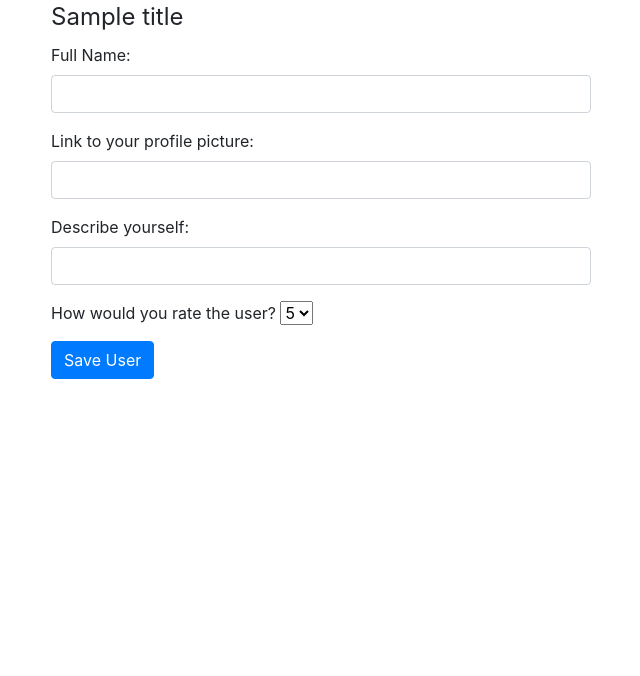
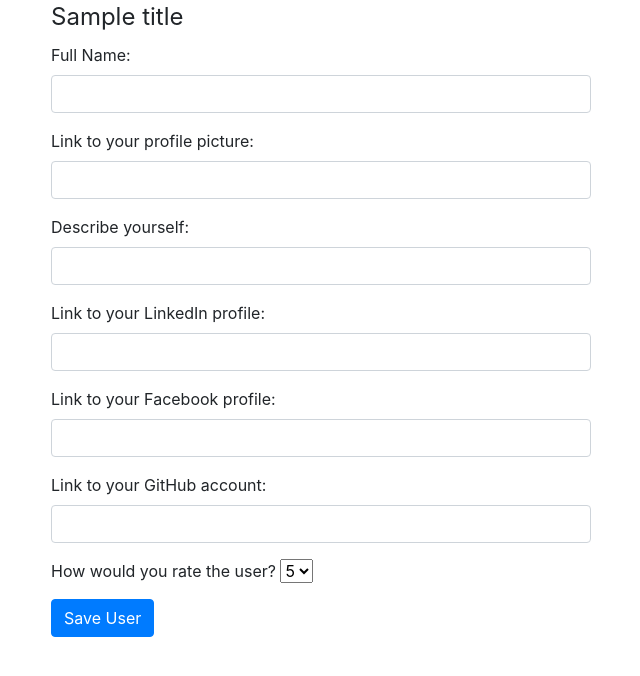
Before and after one commit to SamuelFolledo/Contractor, a Flask app: template templates/users_new.html in a window 1280 px wide. Shown: the part 57-733 px from the top of the page, without its empty margins (34-674 px from the left). Run offline with Flask 2, Linux system fonts and the light colour scheme; the template is opened without the code that fills it: most values are stand-ins (such as "Sample title", 1, 10 or a date in 2020); some libraries are stand-ins or nearby versions.

Commit message:
[add] added a way for users to upload a link for their picture and display it [add] added a way for users to upload a link to their linkedin, github, and facebook. And if user does not put those properties, then the view will not appear

```diff
--- a/app.py
+++ b/app.py
@@ -26,7 +26,10 @@ def users_submit():
         'user_name': request.form.get('user_name'),
         'user_description': request.form.get('user_description'),
         'user_rating': int(request.form.get('user_rating')),
-        'user_image': request.form.get('user_image')
+        'user_image': request.form.get('user_image'),
+        'user_linkedin': request.form.get('user_linkedin'),
+        'user_facebook': request.form.get('user_facebook'),
+        'user_github': request.form.get('user_github')
     }
     user_id = users.insert_one(user).inserted_id
     return redirect(url_for('users_show', user_id = user_id))
@@ -48,7 +51,10 @@ def users_update(user_id):
         'user_description': request.form.get('user_description'),
         # 'videos': request.form.get('videos').split()
         'user_rating': int(request.form.get('user_rating')),
-        'user_image': request.form.get('user_image')
+        'user_image': request.form.get('user_image'),
+        'user_linkedin': request.form.get('user_linkedin'),
+        'user_facebook': request.form.get('user_facebook'),
+        'user_github': request.form.get('user_github')
     }
     users.update_one(
         {'_id': ObjectId(user_id)},
--- a/templates/partials/users_form.html
+++ b/templates/partials/users_form.html
@@ -17,6 +17,24 @@
         <!-- <input type='text' name='description' /> -->
         <input class='form-control' id='user-description' type='text' name='user_description' value='{{ user.user_description }}' />
     </div>
+
+
+    <div class='form-group'>
+        <label for='user-linkedin'>Link to your LinkedIn profile:</label><br>
+        <input class='form-control' id='user-linkedin' type='text' name='user_linkedin' value='{{ user.user_linkedin }}' />
+    </div>
+
+    <div class='form-group'>
+        <label for='user-facebook'>Link to your Facebook profile:</label><br>
+        <input class='form-control' id='user-facebook' type='text' name='user_facebook' value='{{ user.user_facebook }}' />
+    </div>
+
+    <div class='form-group'>
+        <label for='user-github'>Link to your GitHub account:</label><br>
+        <input class='form-control' id='user-github' type='text' name='user_github' value='{{ user.user_github }}' />
+    </div>
+
+
     <!-- <div class='form-group'>
         <label for='user-videos'>Videos</label><br>
         <p class='text-muted'>Add videos in the form of 'https://youtube.com/embed/KEY'. Separate with a newline.</p>
--- a/templates/users_index.html
+++ b/templates/users_index.html
@@ -8,8 +8,8 @@
         {% for user in users %}
             <div class='col-md-3'>
                 <h2><a href='/users/{{ user._id }}'>{{ user.user_name }}</a></h2>
-                {% if user.user_image != "" %}
-                    <a href=/users/{{ user._id }}><img src={{user.user_image}} style="width:250px; height:300px"></a>
+                {% if user.user_image is defined and user.user_image|length %}
+                    <a href=/users/{{ user._id }}><img class="rounded-circle img-fluid" src={{user.user_image}} style="width:250px; height:300px"></a>
                 {% endif %}
                 <small>{{ user.user_description }}</small>
             </div>
```
Also changed, not shown: templates/users_show.html (+25 -4 lines).
